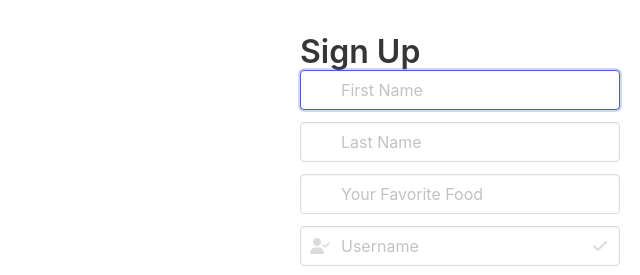
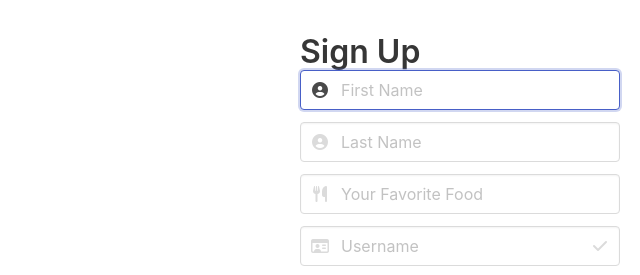
Before and after one commit to katiebran/MealADay_Frontend, a website: page signUp.html in a window 1280 px wide. Shown: the part 206-481 px from the top of the page, 180-820 px from the left. Drawn offline with nearby package versions, Linux system fonts and the light colour scheme; a web font is replaced by a local one.

Commit message:
sign up icons

```diff
--- a/signUp.html
+++ b/signUp.html
@@ -52,26 +52,25 @@
                 </span>
               </div>
             </div> -->
+
               <!-- id= rtrnFirstName  -->
               <div class="field">
                 <div class="control has-icons-left has-icons-right">
                   <input id="firstName" class="input" type="text" placeholder="First Name" required autofocus>
-                  <!-- <span class="icon is-small is-left">
-                    <i class="fas fa-user"></i>
-                  </span>
-                  <span class="icon is-small is-right">
-                    <i class="fas fa-check"></i> -->
+                  <span class="icon is-small is-left">
+                    <i class="fas fa-user-circle"></i>
                   </span>
                 </div>
+
               </div>
 
               <!-- id = rtrnLastName -->
               <div class="field">
                 <div class="control has-icons-left"></p>
                   <input id="lastName" class="input" type="text" placeholder="Last Name" required>
-                  <!--  <span class="icon is-small is-left">
-                    <i class="fas fa-lock"></i>
-                  </span> -->
+                  <span class="icon is-small is-left">
+                    <i class="fas fa-user-circle"></i>
+                  </span>
                 </div>
               </div>
 
@@ -79,17 +78,19 @@
               <div class="field">
                 <div class="control has-icons-left"></p>
                   <input id="favFood" class="input" type="text" placeholder="Your Favorite Food" required>
-                  <!--  <span class="icon is-small is-left">
-                    <i class="fas fa-lock"></i>
-                  </span> -->
+                   <span class="icon is-small is-left">
+                    <i class="fas fa-utensils"></i>
+                  </span>
                 </div>
               </div>
+
+
             <!-- id= name -->
             <div class="field">
               <div class="control has-icons-left has-icons-right">
                 <input id="username" class="input" type="text" placeholder="Username" required autofocus>
                 <span class="icon is-small is-left">
-                  <i class="fas fa-user-check"></i>
+                  <i class="far fa-id-card"></i>
                 </span>
                 <span class="icon is-small is-right">
                   <i class="fas fa-check"></i>
```
Also changed, not shown: quiz.html (+2 -3 lines).
